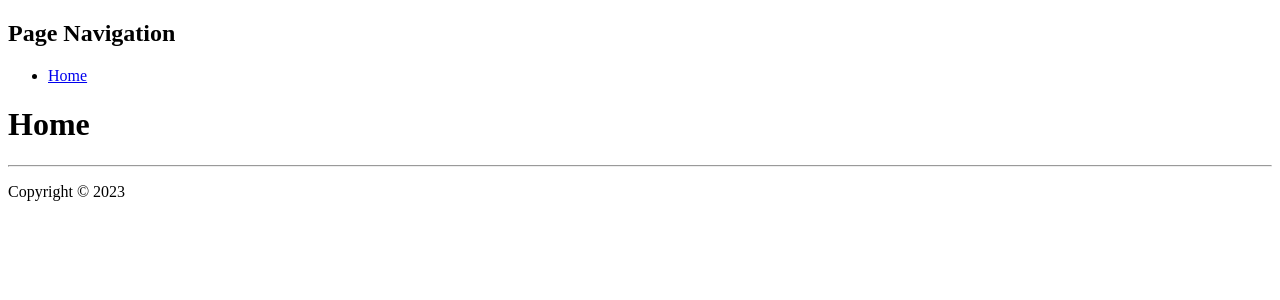
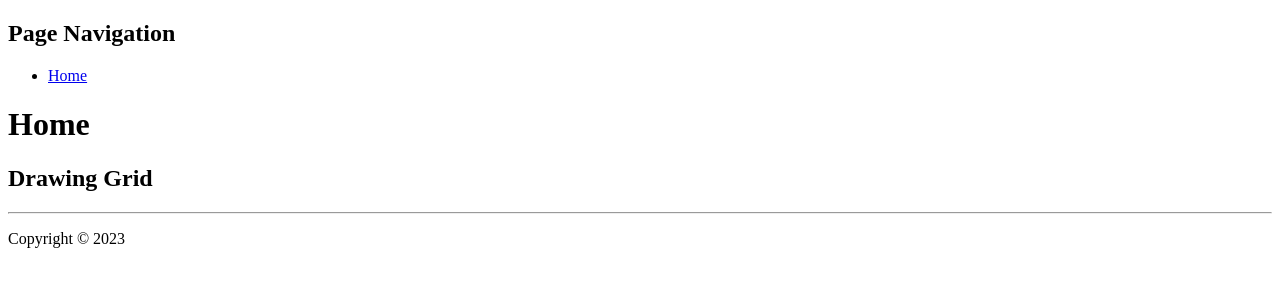
Before and after one commit to rpsloup/bash-splash, a React (Vite) app: page / in a window 1280 px wide. Shown: the top 300 px of the page. Built offline with nearby package versions, Linux system fonts and the light colour scheme.

Commit message:
Creating the base for the Drawing Grid element

```diff
--- /dev/null
+++ b/src/components/elements/DrawingGrid/DrawingGrid.component.tsx
@@ -0,0 +1,7 @@
+const DrawingGrid = (): JSX.Element => (
+  <div className="drawing-grid">
+    <h2>Drawing Grid</h2>
+  </div>
+);
+
+export default DrawingGrid;
--- /dev/null
+++ b/src/components/elements/DrawingGrid/index.ts
@@ -0,0 +1,3 @@
+import DrawingGrid from './DrawingGrid.component';
+
+export default DrawingGrid;
--- a/src/pages/HomePage.tsx
+++ b/src/pages/HomePage.tsx
@@ -1,8 +1,10 @@
 import DefaultLayout from '../layouts/DefaultLayout';
+import DrawingGrid from '../components/elements/DrawingGrid';
 
 const HomePage = (): JSX.Element => (
   <DefaultLayout>
     <h1>Home</h1>
+    <DrawingGrid />
   </DefaultLayout>
 );
 
```
